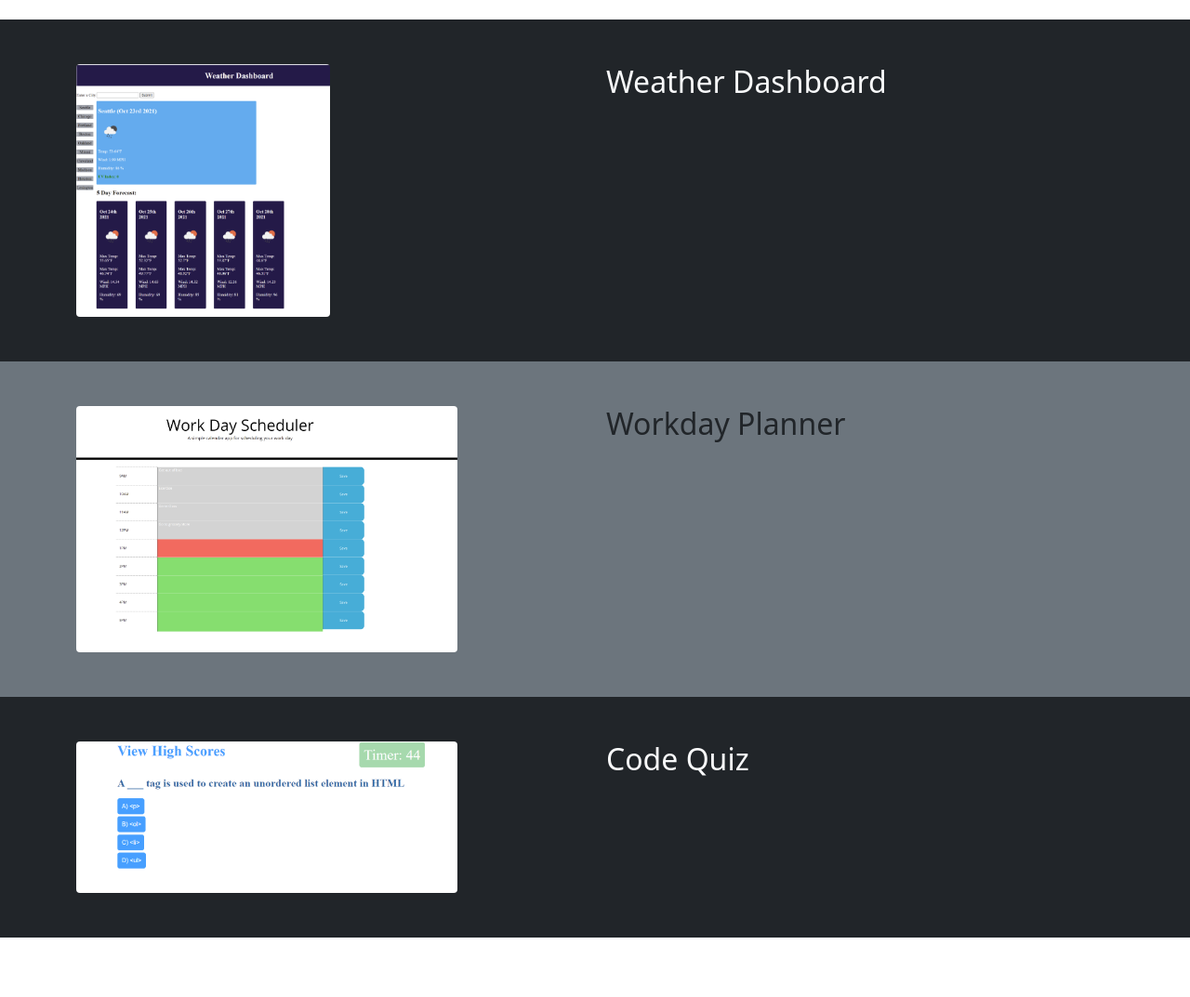
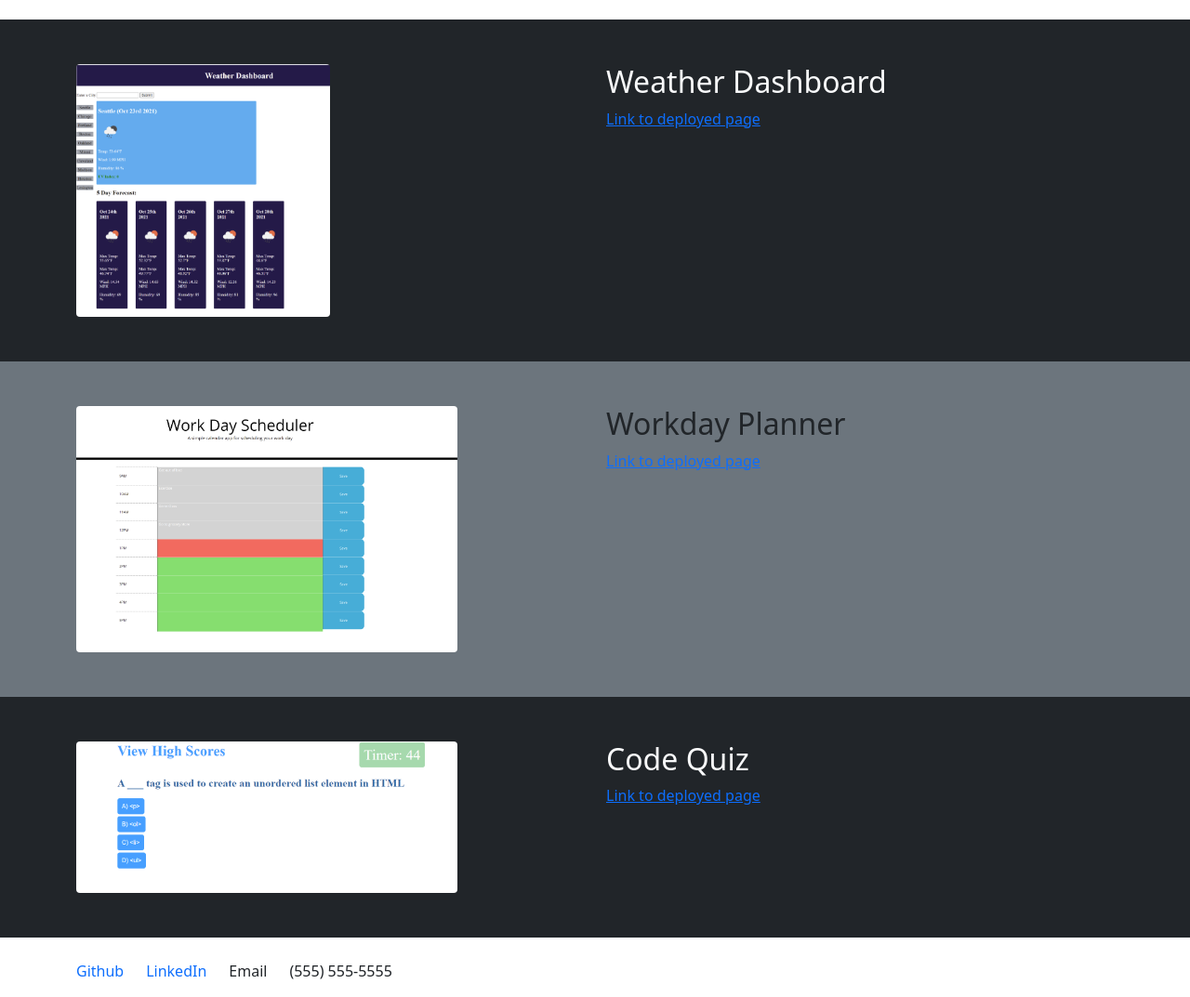
Before and after one commit to jcnolan9/personalPortfolio_v2, a plain HTML site: page index.html in a window 1280 px wide. Shown: the part 521-1594 px from the top of the page at 93% size. Before the commit the page ends 1530 px from the top, so only its background shows below. Drawn offline with nearby package versions, Linux system fonts and the light colour scheme.

Commit message:
Adding links to external pages

```diff
--- a/index.html
+++ b/index.html
@@ -65,11 +65,15 @@
         <div class='container text-light'>
             <div class='row align-items-start justify-content-start'>
                 <div class='col-6'>
-                    <img class='img-fluid w-50 mt-5 mb-5 rounded' src="assets/images/weather.PNG" alt="">
+                   <a href="https://github.com/jcnolan9/weatherDashboard">
+                        <img class='img-fluid w-50 mt-5 mb-5 rounded' src="assets/images/weather.PNG" alt="">
+                   </a>
                 </div>
                 <div class='col-6'>
                     <h2 class='mt-5'>Weather Dashboard</h2>
-                    <p></p>
+                    <a href="https://jcnolan9.github.io/weatherDashboard/">
+                        <p>Link to deployed page</p>
+                    </a>
                 </div>
             </div>
         </div>
@@ -79,11 +83,16 @@
         <div class='container'>
             <div class='row align-items-start justify-content-start'>
                 <div class='col-6'>
-                    <img class='img-fluid w-75 mt-5 mb-5 rounded' src="assets/images/workDay.PNG" alt="">
+                    <a href="https://github.com/jcnolan9/workDayPlanner">
+                        <img class='img-fluid w-75 mt-5 mb-5 rounded' src="assets/images/workDay.PNG" alt="">
+                    </a>
+
                 </div>
                 <div class='col-6'>
                     <h2 class='mt-5'>Workday Planner</h2>
-                    <p></p>
+                    <a href="https://jcnolan9.github.io/workDayPlanner/">
+                        <p>Link to deployed page</p>
+                    </a>
                 </div>
             </div>
         </div>
@@ -93,18 +102,27 @@
         <div class='container text-light'>
             <div class='row align-items-start justify-content-start'>
                 <div class='col-6'>
-                    <img class='img-fluid w-75 mt-5 mb-5 rounded' src="assets/images/quiz1.PNG" alt="">
+                    <a href="https://github.com/jcnolan9/codeQuiz">
+                        <img class='img-fluid w-75 mt-5 mb-5 rounded' src="assets/images/quiz1.PNG" alt="">
+                    </a>
                 </div>
                 <div class='col-6'>
                     <h2 class='mt-5'>Code Quiz</h2>
-                    <p></p>
+                    <a href="https://jcnolan9.github.io/codeQuiz/">
+                        <p>Link to deployed page</p>
+                    </a>
                 </div>
             </div>
         </div>
     </section>
 
     <footer>
-
+        <div class='container d-flex mt-4'>
+            <a class='me-4 text-decoration-none' href="https://github.com/jcnolan9">Github</a>
+            <a class='me-4 text-decoration-none' href="https://www.linkedin.com/in/jordannolan14/">LinkedIn</a>
+            <p class='me-4'>Email</p>
+            <p class='me-4'>(555) 555-5555</p>
+        </div>
     </footer>
 
 
```
